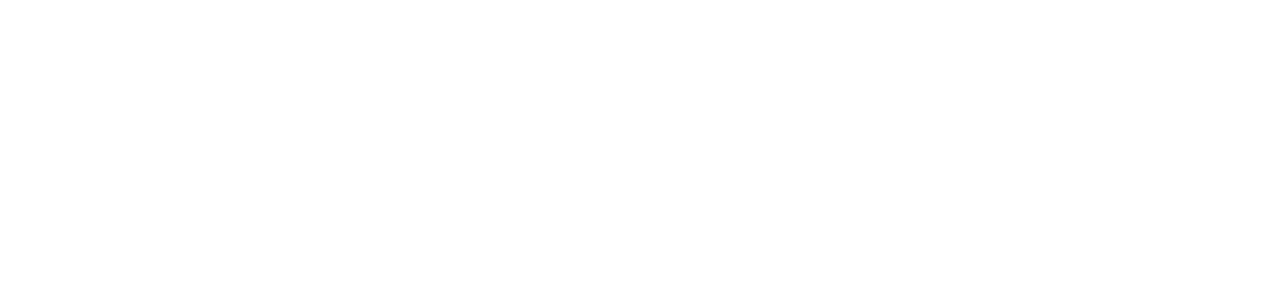
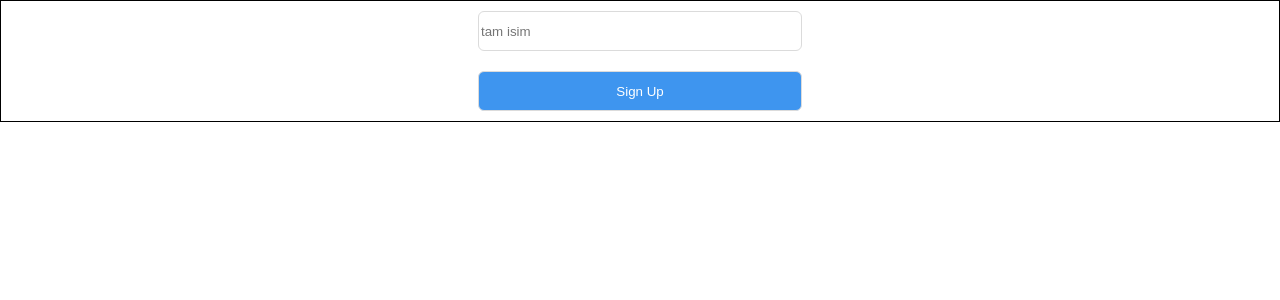
Before and after one commit to Mevlutyildirim/task-manager, a React (Create React App) app: page /signup in a window 1280 px wide. Shown: the top 300 px of the page. Built offline with nearby package versions, Linux system fonts and the light colour scheme.

Commit message:
setting up basic form components

```diff
--- a/src/App.js
+++ b/src/App.js
@@ -6,7 +6,7 @@
 function Main() {
   return (
     <Switch>
-      <Route path="/signIn" component={SignUpScreen} />
+      <Route path="/signup" component={SignUpScreen} />
     </Switch>
   );
 }
--- /dev/null
+++ b/src/components/button.jsx
@@ -0,0 +1,24 @@
+import React from 'react';
+import styled from 'styled-components';
+
+function Button({title}){
+
+  return(
+    <PrimaryButton>
+     {title}
+    </PrimaryButton>
+  )
+}
+
+const PrimaryButton = styled.button`
+width: 324px;
+height: 40px;
+margin: 10px;
+background: #3E95EF;
+border: 1px solid #DBDBDB;
+box-sizing: border-box;
+border-radius: 6px;
+color: #fff;
+`;
+
+export default Button;
--- /dev/null
+++ b/src/components/input.jsx
@@ -0,0 +1,21 @@
+import React from 'react';
+import styled from 'styled-components';
+
+function Input({placeholder, name, type}){
+
+  return(
+    <FormInput placeholder= {placeholder} name={name} type={type}/>
+  )
+}
+
+const FormInput = styled.input`
+width: 324px;
+height: 40px;
+margin: 10px;
+background: #FFFFFF;
+border: 1px solid #DBDBDB;
+box-sizing: border-box;
+border-radius: 6px;
+`;
+
+export default Input;
--- /dev/null
+++ b/src/components/navigation.jsx
@@ -0,0 +1,13 @@
+import React from 'react';
+import styled from 'styled-components';
+
+function Navigation(){
+
+  return(
+    <nav>
+
+    </nav>
+  )
+}
+
+export default Navigation;
--- a/src/screens/signUpScreen.jsx
+++ b/src/screens/signUpScreen.jsx
@@ -1,17 +1,28 @@
-import React from 'react';
-import styled from 'styled-components';
+import React from "react";
+import styled from "styled-components";
+import Navigation from "../components/navigation";
+import Input from "../components/input";
+import Button from "../components/button";
 
-function SignUpScreen(){
-
-  return(
-    <Card>
-
-    </Card>
-  )
+function SignUpScreen() {
+  return (
+    <React.Fragment>
+      <Navigation />
+      <Card>
+        <Input placeholder="tam isim" name="full-name" type="text" />
+        <Button title="Sign Up" />
+      </Card>
+    </React.Fragment>
+  );
 }
 
 const Card = styled.div`
-border: 1px solid #000;
+  border: 1px solid #000;
+  maximum-width: 400px;
+  display: flex;
+  flex-direction: column;
+  align-items: center;
+  justify-content: center;
 `;
 
 export default SignUpScreen;
```
Also changed, not shown: src/components/footer.jsx (added, +13 -0 lines), src/components/form.jsx (added).
